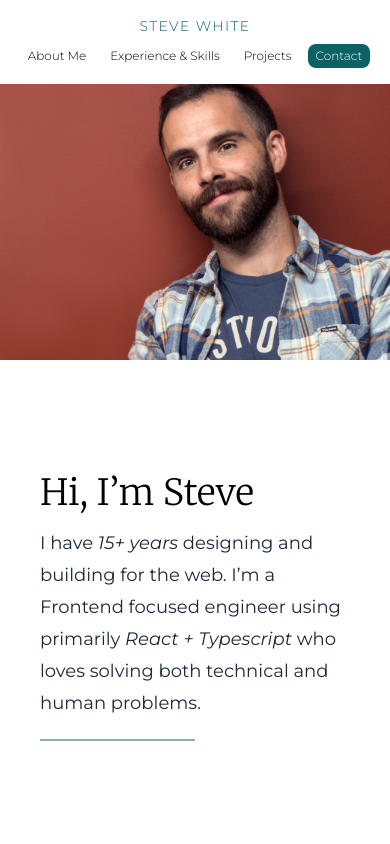
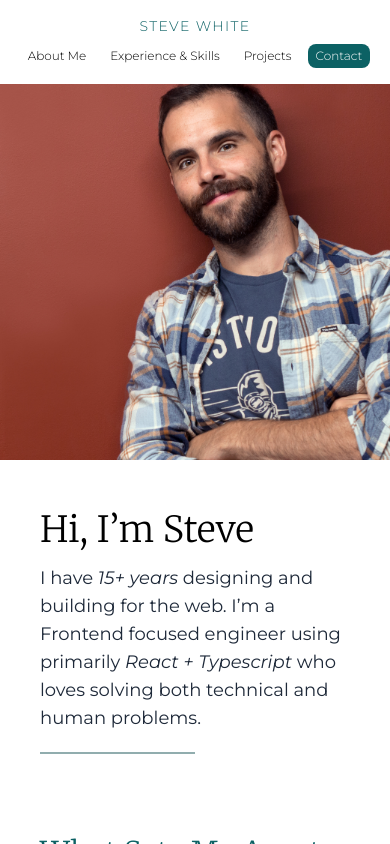
Before and after one commit to stwhitejr/resume-site, a React app: page /#contact in a window 390 px wide. Built offline with nearby package versions, Linux system fonts and the light colour scheme.

Commit message:
no full height

```diff
--- a/src/pages/AboutPage.tsx
+++ b/src/pages/AboutPage.tsx
@@ -37,7 +37,7 @@ const Content = ({title, children, quote, image}) => {
           {title}
         </Text>
         {image}
-        <Text variation="body" className="pt-10 md:py-0 md:leading-7">
+        <Text variation="body" className="pt-6 md:py-0 md:leading-7">
           {children}
         </Text>
         <div className="border-primary--light border-l-2 mt-5 p-2 px-4 italic text-gray-600">
--- a/src/pages/IntroPage.tsx
+++ b/src/pages/IntroPage.tsx
@@ -9,25 +9,28 @@ const IntroPage = () => {
     <PageSection
       id={INTRO_PAGE_ID}
       fullBleed
-      className="flex flex-col-reverse md:flex-row min-h-full md:h-full  pt-15 md:pt-0"
+      className="flex flex-col-reverse md:flex-row md:h-full pt-15 md:pt-0"
     >
       <ParallaxLayer className="flex-1 p-10 md:p-20 items-center flex">
         <div>
           <Text variation="title" className="mb-1 md:mb-4">
             Hi, I’m Steve
           </Text>
-          <Text variation="large" className="md:max-w-[500px] leading-8">
+          <Text
+            variation="large"
+            className="md:max-w-[500px] leading-7 md:leading-8"
+          >
             I have <i>15+ years</i> designing and building for the web. I’m a
             Frontend focused engineer using primarily <i>React + Typescript</i>{' '}
             who loves solving both technical and human&nbsp;problems.
           </Text>
-          <div className="border-b-2 pt-5 md:pt-0 border-primary--light md:border-none w-[50%]"></div>
+          <div className="md:hidden border-b-2 pt-5 mb-10 border-primary--light w-[50%]"></div>
         </div>
       </ParallaxLayer>
 
       <ParallaxLayer
         translate="x"
-        className="max-h-[300px] sm:max-h-[400px] md:max-h-none flex-1 md:flex-1 relative min-h-[200px] overflow-hidden"
+        className="max-h-[400px] sm:max-h-[400px] md:max-h-none flex-1 md:flex-1 relative min-h-[200px] overflow-hidden"
       >
         <img
           src="/images/headshot.jpg"
```
